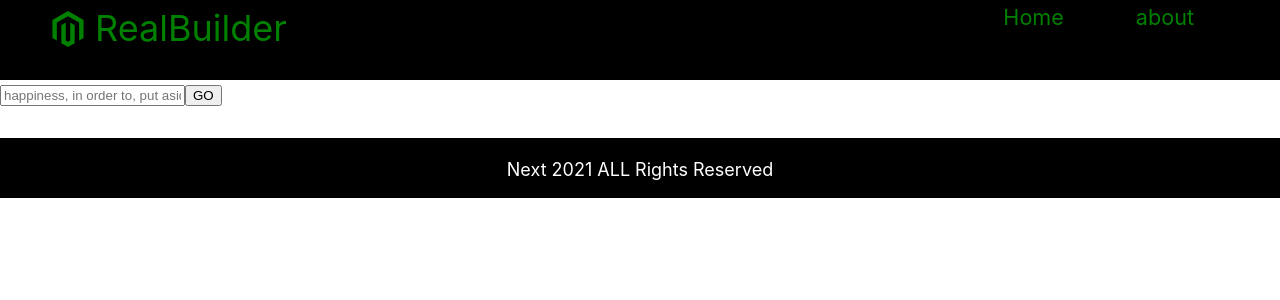
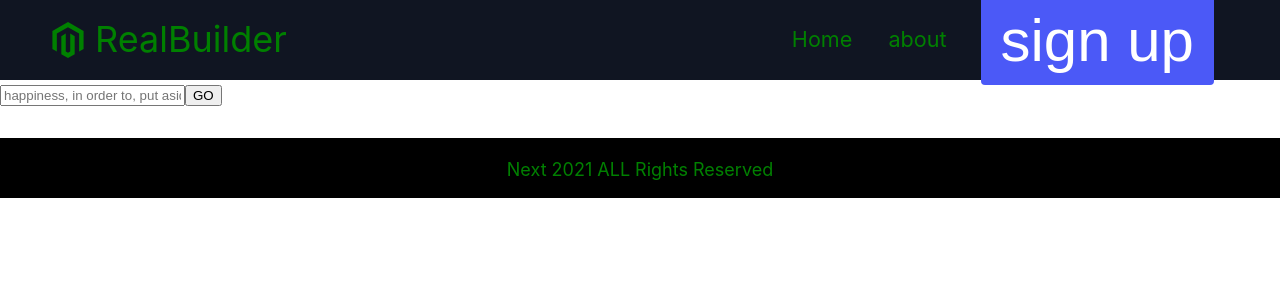
Before and after one commit to IkumiKanata/Learn-from-natives, a Next.js app: page /about in a window 1280 px wide. Shown: the top 300 px of the page. Built offline with nearby package versions, Linux system fonts and the light colour scheme.

Commit message:
fix ascii code issue

```diff
--- a/components/DictionaryCard.js
+++ b/components/DictionaryCard.js
@@ -9,7 +9,7 @@
   root: {
 
     maxWidth:"100%",
-    background: "lightblue",
+    background: "green",
      textAlign: "center"
   },
   pointerNone: {
--- a/components/Footer.js
+++ b/components/Footer.js
@@ -2,7 +2,7 @@
 
 const FooterSection = styled.div`
   background: #000;
-  color: white;
+  color: green;
   height: 60px;
   display: flex;
   justify-content: center;
--- /dev/null
+++ b/components/Navbar/DynamicImport.js
@@ -0,0 +1,57 @@
+import React, {useState, useEffect} from 'react';
+import Link from "next/link";
+import { Button } from '../../styles/globalStyles';
+
+
+import {
+  NavItemBtn,
+  NavBtnLink
+} from "./Navbar.elements";
+
+
+export default function HumbergerMenu() {
+  const [click, setClick] = useState(false)
+  const [button, setButton] = useState(true)
+  const closeMobileMenu = () => setClick(false);
+
+
+  const showButton = () => {
+      if(window.innerWidth <= 960) {
+        setButton(false)
+      } else {
+        setButton(true)
+      }
+    }
+
+    useEffect(() => {
+      showButton();
+    }, []);
+
+
+      window.addEventListener("resize", showButton);
+
+    return (
+      <NavItemBtn>
+              {button? (
+                <Link href="/" passHref>
+                  <NavBtnLink >
+                      <Button primary>
+                        sign up
+                      </Button>
+                  </NavBtnLink>
+                </Link>
+              ) :
+              <Link href="/" passHref>
+              <NavBtnLink>
+                <Button onclick={closeMobileMenu} fontBig primary>
+                  sign up
+                </Button>
+                </NavBtnLink>
+              </Link>
+                }
+       </NavItemBtn>
+    )
+
+
+
+};
--- a/components/Navbar/Navbar.elements.js
+++ b/components/Navbar/Navbar.elements.js
@@ -4,10 +4,10 @@
 
 export const Nav = styled.nav`
 height:80px;
-background: #000;
+background: #101522;
 color: green;
 display: flex;
-justify-content: space-between;
+justify-content: center;
 align-items: center;
 font-size:1.2rem;
 position: sticky;
@@ -27,6 +27,7 @@
 color: green;
 justify-self:flex-start;
 cursor:pointer;
+text-decoration: none;
 font-size:2rem;
 display:flex;
 align-items:center;
@@ -36,16 +37,100 @@
 margin-right: 0.5rem;
 `;
 
-export const MobileIcon = styled.div`
+export const MobileIcon =styled.div`
 display:none;
+
 
 @media screen and (max-width: 960px) {
   display: block;
   position: absolute;
-  top: 0;
-  right:0;
+  top:0;
+  right: 0;
   transform: translate(-100%, 60%);
   font-size: 1.8rem;
   cursor: pointer;
+  height: 50%
 }
-`
+`;
+
+export const NavMenu = styled.ul`
+display: flex;
+align-items:center;
+list-style:none;
+text-align:center;
+
+@media screen and (max-width: 960px) {
+  display:flex;
+  flex-direction: column;
+  width: 100%;
+  height:90vh;
+  position: absolute;
+  top: 59px;
+  left: ${({ click }) => (click ? 0 : '-100%')};
+
+  opacity:1;
+  transition: all 0.5s ease;
+  background: #101522;
+}
+
+`;
+
+export const NavItem = styled.li`
+height: 80px;
+border-bottom: 2px solid transparent;
+
+&:hover {
+  border-bottom: 2px solid #4b59f7;
+}
+
+@media screen and (max-width: 960px){
+  width:100%;
+
+  &:hover {
+    border:none;
+  }
+}
+`;
+
+export const NavItemBtn = styled.li`
+  @media screen and (max-width: 960px) {
+    display: flex;
+    justify-content: center;
+    align-items: center;
+    width: 100%;
+    height: 120px;
+  }
+`;
+
+export const NavLinks = styled.a`
+color: green;
+display: flex;
+align-items:center;
+text-decoration:none;
+padding: 0.5rem 1rem;
+height:100%;
+
+@media screen and (max-width: 960px) {
+  text-align:center;
+  padding: 2re;
+  width: 100%;
+  display: table;
+
+  &:hover {
+    color: #4b59f7;
+    transition: all 0.3 ease;
+  }
+}
+`;
+
+export const NavBtnLink = styled.a`
+  display: flex;
+  justify-content: center;
+  align-items: center;
+  text-decoration: none;
+  padding: 8px 16px;
+  height: 100%;
+  width: 100%;
+  border: none;
+  outline: none;
+`;
--- a/components/Navbar/Navbar.js
+++ b/components/Navbar/Navbar.js
@@ -1,55 +1,75 @@
-import React, { useState } from "react";
-import styled from "styled-components";
+import React, { useState,useEffect } from "react";
 import {FaBars, FaTimes} from "react-icons/fa"
+import { IconContext } from 'react-icons/lib';
 import Link from "next/link"
+
+
+
 import {
   Nav,
   NavbarContainer,
   NavLogo,
   NavIcon,
-  MobileIcon
-} from "./Navbar.elements"
+  MobileIcon,
+  NavMenu,
+  NavItem,
+  // NavItemBtn,
+  NavLinks,
+  // NavBtnLink
+
+} from "./Navbar.elements";
+import dynamic from 'next/dynamic'
+
+const DynamicComponent = dynamic(() =>
+  import('./DynamicImport'), {ssr:false});
 
 
 
 
-  const StyledLink = styled.a`
-    padding: 0rem 2rem;
-    color:green;
-    `;
+
+
 
 const Navbar = () => {
 const [click, setClick] = useState(false)
 
-const handleClick = () => setClick(!click)
+
+const handleClick = () => setClick(!click);
+const closeMobileMenu = () => setClick(false);
+
 
   return (
+    <>
+    <IconContext.Provider value={{ color: 'green' }}>
+
     <Nav>
       <NavbarContainer>
-      <div>
         <Link href="/" passHref>
-          <div>
-          <NavLogo>
+          <NavLogo onClick={closeMobileMenu}  >
             <NavIcon/>RealBuilder
+
           </NavLogo>
-          <MobileIcon onClick={handleClick}>
-            {click ? <FaTimes/> : <FaBars/>}
-          </MobileIcon>
-
-          </div>
-          {/* <StyledLink>NXT</StyledLink> */}
         </Link>
-      </div>
-      <div>
-      <Link href="/" passHref>
-          <StyledLink>Home</StyledLink>
-        </Link>
-      <Link href="/about" passHref>
-          <StyledLink>about</StyledLink>
-        </Link>
-      </div>
+        <MobileIcon onClick={handleClick} >
+            {click ? <FaTimes />:<FaBars/>}
+        </MobileIcon>
+        <NavMenu onClick={handleClick} click={click}>
+            <NavItem>
+              <Link href="/" passHref>
+                <NavLinks >Home</NavLinks>
+              </Link>
+            </NavItem>
+            <NavItem>
+              <Link href="/about" passHref>
+                <NavLinks onClick={closeMobileMenu}>about</NavLinks>
+              </Link>
+            </NavItem>
+            <DynamicComponent />
+        </NavMenu>
       </NavbarContainer>
     </Nav>
+    </IconContext.Provider>
+    </>
+
   )
 }
 
--- a/components/VideoCard.js
+++ b/components/VideoCard.js
@@ -10,7 +10,7 @@
 const useStyles = makeStyles({
   root: {
     maxWidth: 450,
-    background: "lightblue",
+    background: "green",
     borderRadius: "5px",
     boxShadow: "0 2px 5px ccc",
     width: "calc(33.333% – 10px)",
@@ -25,7 +25,17 @@
 export default function MediaCard(props) {
   const classes = useStyles();
 
+  //特殊文字をデコード
+  const text = props.text[0].text
+  const strToDecode = text;
+  const parser = new DOMParser();
+  const decodedText = parser.parseFromString(`<!doctype html><body>${strToDecode}`, 'text/html').body.textContent;
 
+  const title = props.title
+  const strToDecode2 = title;
+  const parser2 = new DOMParser();
+  const decodedTitle = parser.parseFromString(`<!doctype html><body>${strToDecode2}`, 'text/html').body.textContent;
+  console.log(decodedTitle);
 
 
   const img = "http://img.youtube.com/vi/" + props.id + "/mqdefault.jpg";
@@ -48,8 +58,7 @@
             {props.title}
           </Typography>
           <Typography variant="body2" color="textSecondary" component="p">
-            {props.text[0].text}
-            {/* Thank youとか先頭が大文字になる奴は inputWordが全部小文字になるので、includeでtrueにならず、textの値がundefinedになる */}
+            {decodedText}
           </Typography>
         </CardContent>
       </CardActionArea>
--- a/pages/about.js
+++ b/pages/about.js
@@ -11,7 +11,7 @@
     inputWord: "",
     videoTitles: [],
     videoIDs: [], //holds youtubeID from tedAPI to use them in subtitleAPI and thumbnail
-    subtitleDatas: null, //place subtitles for 3 videos
+    subtitFleDatas: null, //place subtitles for 3 videos
     targetSubtitleLines: [], //
     dictionaryData: [],
     selectshow: false,
--- a/styles/globalStyles.js
+++ b/styles/globalStyles.js
@@ -16,13 +16,13 @@
   box-sizing: border-box;
 }
 
-a {
+/* a {
   color: green;
   text-decoration: none;
 
   &:hover {
     text-decoration: underline;
-    color: red;
+    color: red; */
 }
 
 }
@@ -46,9 +46,28 @@
   padding-right: 30px;
   padding-left:30px;
 }
+`;
 
+export const Button =styled.button`
+border-radius: 4px;
+background: ${({primary}) => (primary ? "#4b59f7": "#0467fb")};
+white-space: nowrap;
+padding: ${({big}) => (big? "12px 64px":"10px 20px" )};
+color:white;
+font-size: ${({fontBig}) => (fontBig? "20px": "60px")};
+outline: none;
+border:none;
+cursor: pointer;
 
+&:hover {
+  transition: all 0.3s ease-out;
+  background: #fff;
+  background-color: ${({primary}) => (primary? "#0467fb" :  "#4b59f7")};
+}
 
+@media screen and (max-width: 960px) {
+  width: 100%;
+}
 `
 
 export default GlobalStyle
```
Also changed, not shown: components/List.js (+6 -1 lines).
